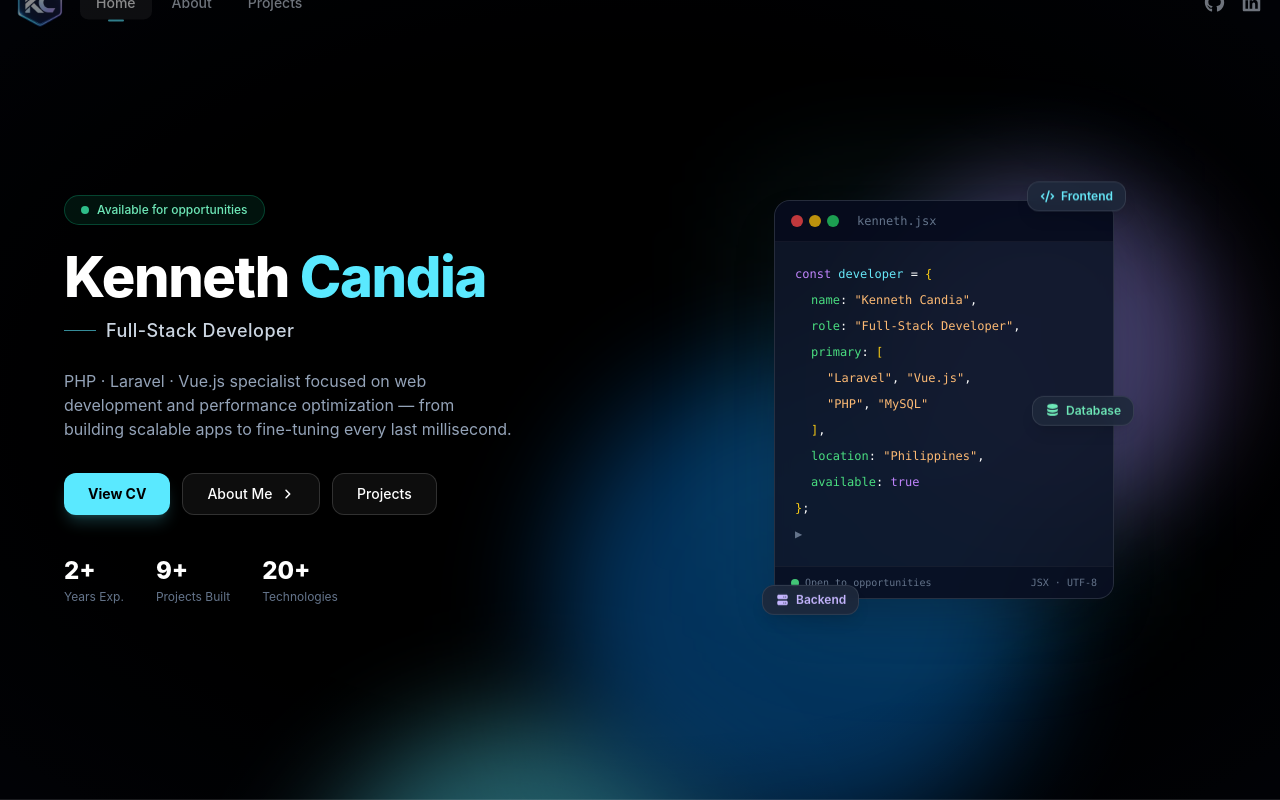
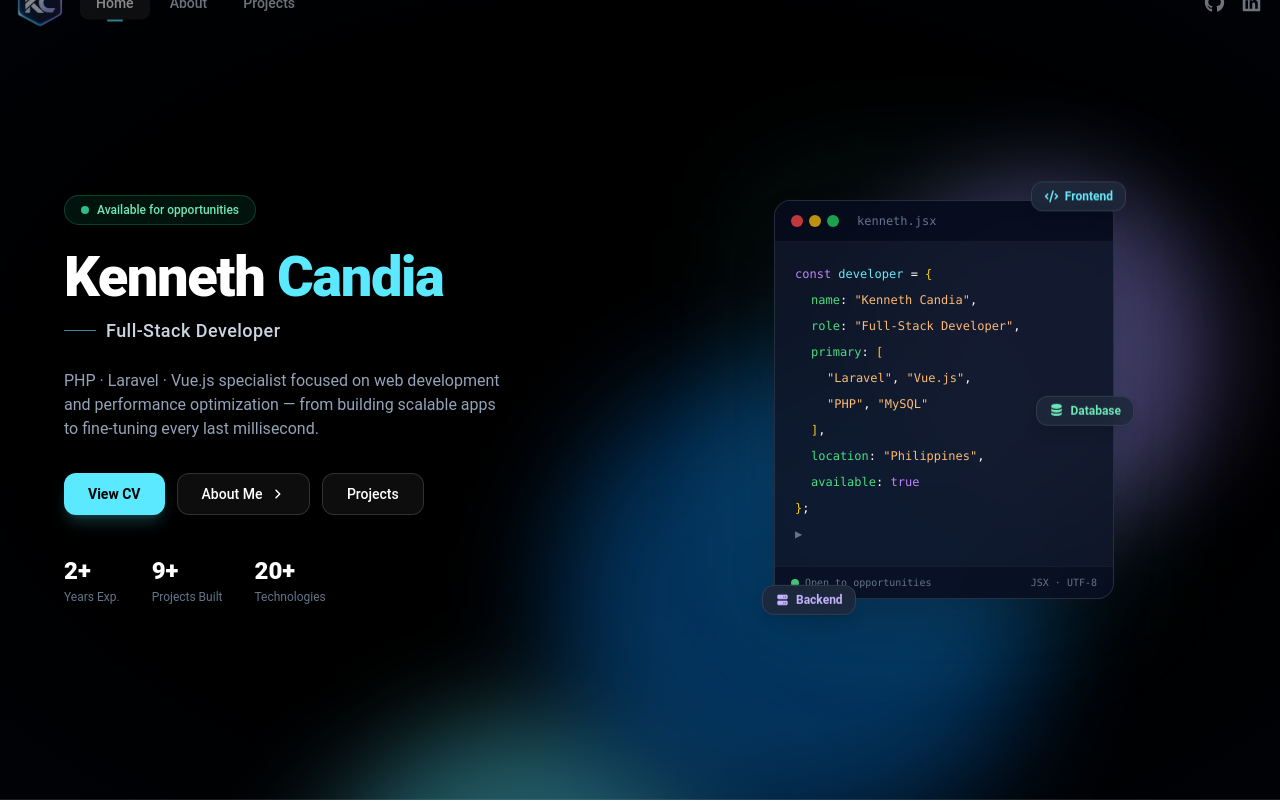
Before and after one commit to ethereal-zero/my-portfolio-2.0, a React (Create React App) app: page / in a window 1280 px wide. Shown: the top 800 px of the page. Built offline with nearby package versions, Linux system fonts and the light colour scheme.

Commit message:
font force exec

```diff
--- a/src/index.css
+++ b/src/index.css
@@ -89,9 +89,11 @@
 }
 
 html, body {
-  font-family: -apple-system, BlinkMacSystemFont, 'Segoe UI', 'Roboto', 'Oxygen',
+  font-family: 'Roboto', -apple-system, BlinkMacSystemFont, 'Segoe UI', 'Oxygen',
     'Ubuntu', 'Cantarell', 'Fira Sans', 'Droid Sans', 'Helvetica Neue',
     sans-serif;
+  -webkit-text-size-adjust: 100%;
+  text-size-adjust: 100%;
 }
 
 body {
```
